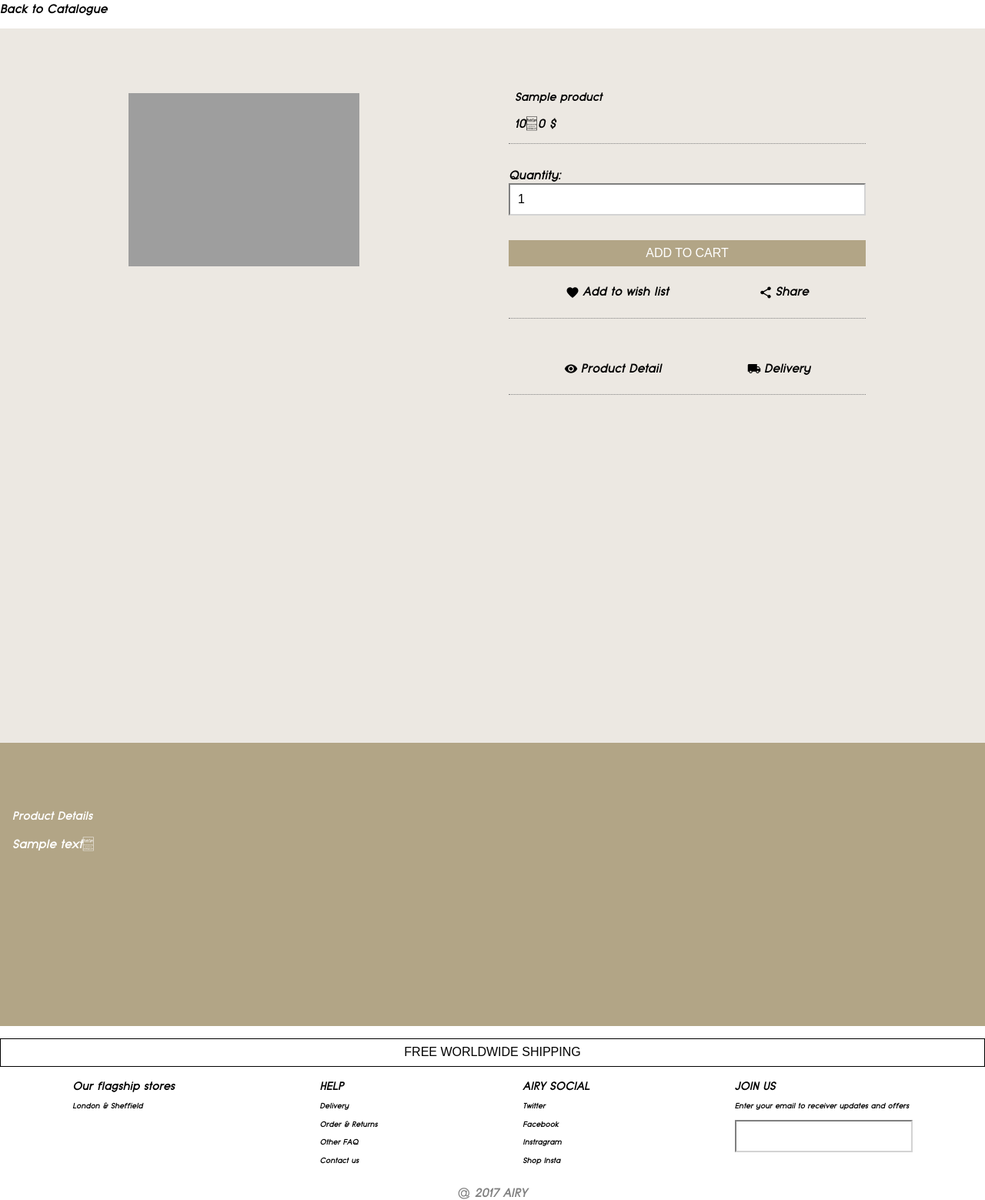
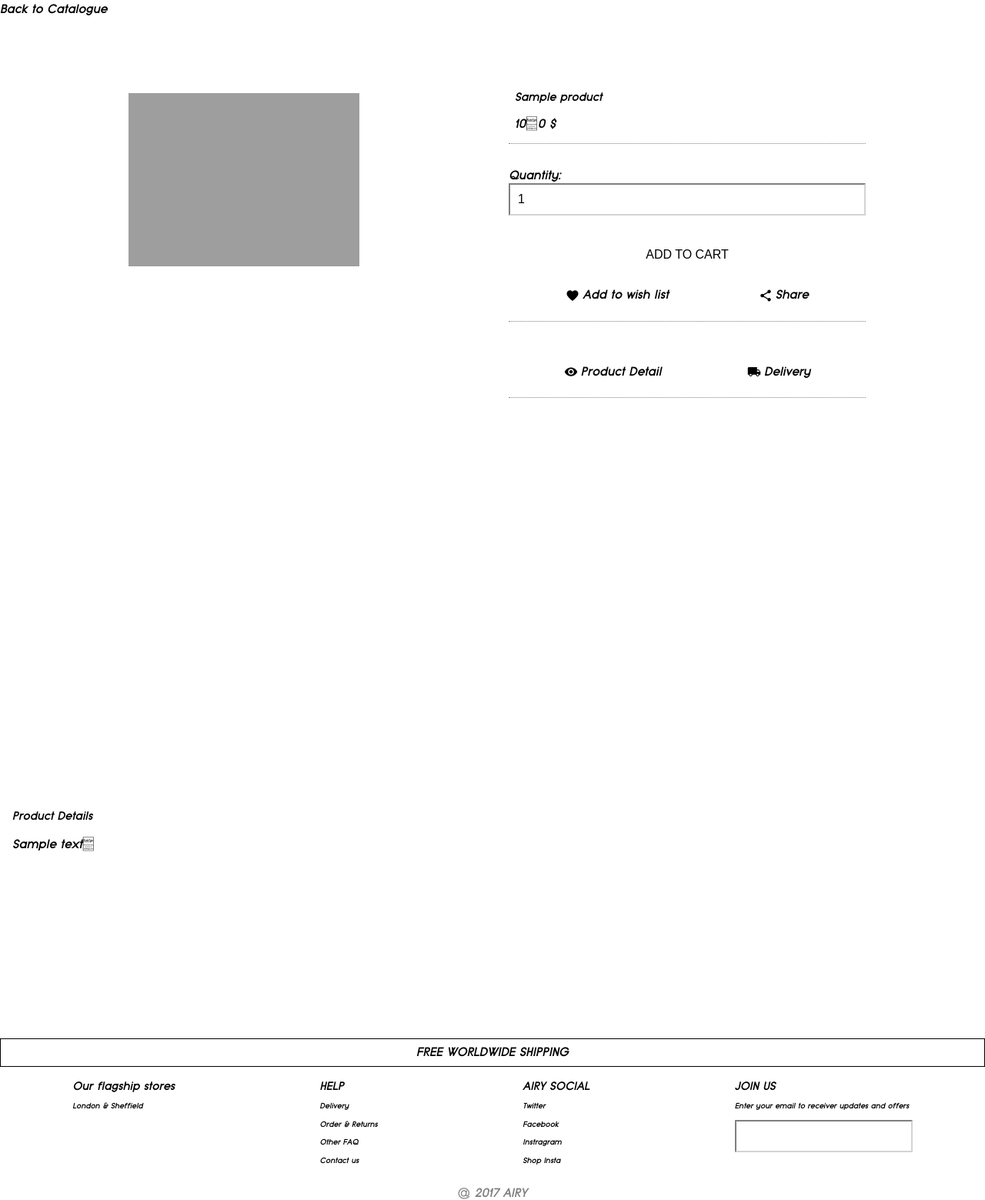
Before and after one commit to airyhq-g2/airy-shop, a Django app: page /product/1/ in a window 1280 px wide. Shown: the part 77-1636 px from the top of the page at 77% size. Run offline with Django 3.2, Linux system fonts and the light colour scheme; tables that the repository leaves empty hold one stand-in row (values such as "Sample post"); grey boxes are pictures that could not be loaded.

Commit message:
change style

```diff
--- a/main/static/css/product-detail.css
+++ b/main/static/css/product-detail.css
@@ -34,7 +34,7 @@
 
 .product-detail {
     height: 240px;
-    color: white;
+    color: black;
     padding: 64px 16px 64px 16px;
 }
 
--- a/main/templates/footer.html
+++ b/main/templates/footer.html
@@ -1,6 +1,8 @@
 <footer class="footer mt-16">
     <div class="flex-row">
-        <button class="btn-white full-width">FREE WORLDWIDE SHIPPING</button>
+        <button class="btn-white full-width" style="
+        font-family: LogoFont;
+    ">FREE WORLDWIDE SHIPPING</button>
     </div>
     <div class="flex-row space-around mt-16 wrap">
         <div class="flex-col text-l">
--- a/main/templates/main/login.html
+++ b/main/templates/main/login.html
@@ -7,6 +7,8 @@
     Account - AIRY
 {% endblock %}
 {% block body %}
+
+
     <div class="container">
         <form action="" method="post" class="login-form">
             {% csrf_token %}
--- a/main/templates/main/product-detail.html
+++ b/main/templates/main/product-detail.html
@@ -8,7 +8,7 @@
 {% endblock %}
 {% block body %}
     <a href="{% url 'main:catalogue' %}" class="unstyled-link">Back to Catalogue</a>
-    <div class="container bg-light-brown mt-16">
+    <div class="container mt-16">
         <div class="product-item mb-16">
             <img class="product-img" src="{{ object.pic.url }}" alt="product-img">
         </div>
@@ -27,7 +27,7 @@
                     <label for="amount">Quantity:</label>
                     <input name="amount" id="amount" type="number" min="1" value="1">
                     <div class="ma-16"></div>
-                    <input class="btn btn-brown" type="submit" value="ADD TO CART">
+                    <input class="btn" type="submit" value="ADD TO CART">
                 </form>
                 <div class="flex-row ma-16 space-around">
                     <a class="btn btn-icon">
@@ -54,7 +54,7 @@
             </div>
         </div>
     </div>
-    <div id="product-detail" class="product-detail bg-brown">
+    <div id="product-detail" class="product-detail">
         <h3><strong>Product Details</strong></h3>
         <p>{{ object.desc }}</p>
     </div>
```
